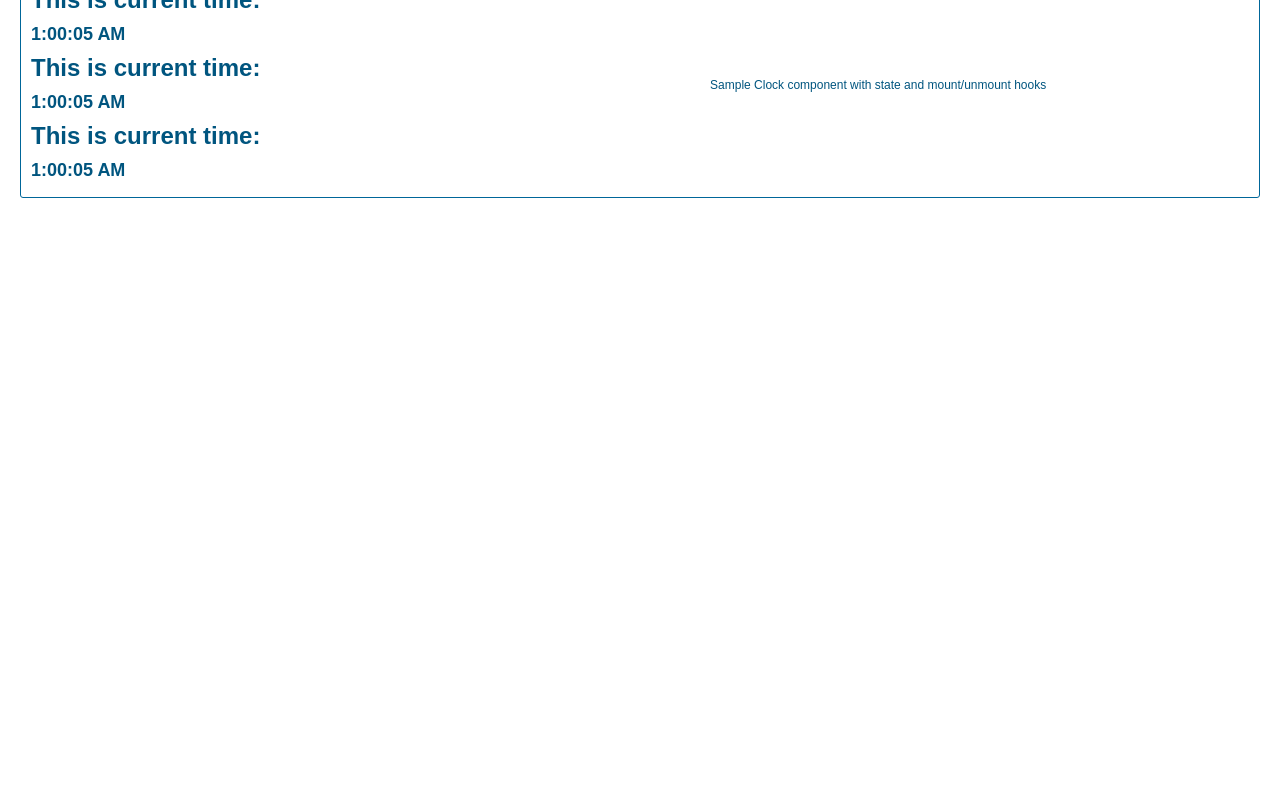
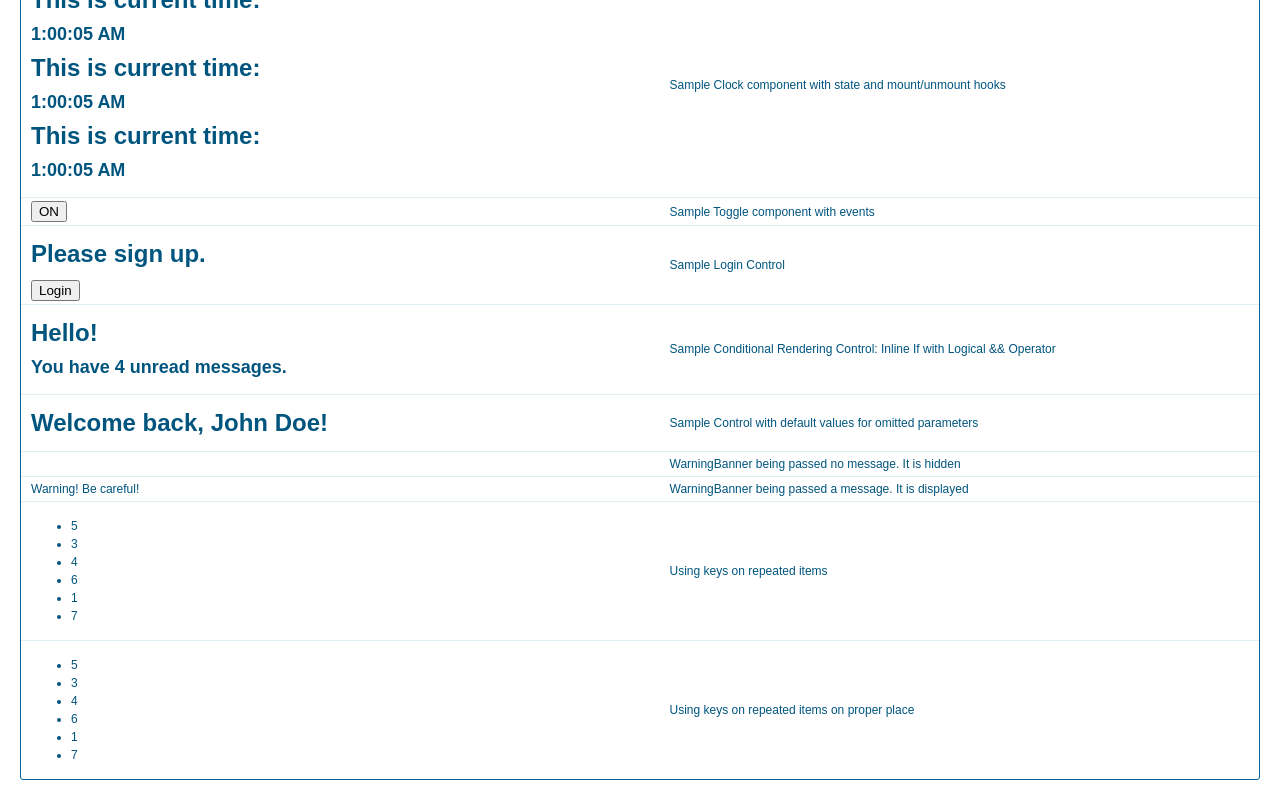
Before and after one commit to nagor/react-sandbox, a React (Create React App) app: page / in a window 1280 px wide. Shown: the part 391-1191 px from the top of the page. Before the commit the page ends 800 px from the top, so only its background shows below. Built offline with nearby package versions, Linux system fonts and the light colour scheme.

Commit message:
Added some examples of usage

```diff
--- a/src/App.js
+++ b/src/App.js
@@ -3,6 +3,13 @@ import logo from './logo.svg';
 import ComponentUsingClass from './components/component-using-class';
 import { Pane } from './components/component-using-function';
 import Clock from './components/clock';
+import Toggle from './components/toggle';
+import SomeAliasForLoginControl from './components/login-control';
+import { Mailbox } from './components/mailbox';
+import { Greeting } from './components/greeting';
+import { WarningBanner } from './components/warning-banner';
+import { NumberList } from './components/numbers-list';
+import { NumberList as NumberListItems } from './components/numbers-list-items';
 import './App.css';
 
 class App extends Component {
@@ -37,6 +44,54 @@ class App extends Component {
                   </td>
                   <td>Sample Clock component with state and mount/unmount hooks</td>
                 </tr>
+                <tr>
+                  <td>
+                    <Toggle />
+                  </td>
+                  <td>Sample Toggle component with events</td>
+                </tr>
+                <tr>
+                  <td>
+                    <SomeAliasForLoginControl />
+                  </td>
+                  <td>Sample Login Control</td>
+                </tr>
+                <tr>
+                  <td>
+                    <Mailbox unreadMessages={['some', 'unread', 'messages', 'array']}/>
+                  </td>
+                  <td>Sample Conditional Rendering Control: Inline If with Logical && Operator</td>
+                </tr>
+                <tr>
+                  <td>
+                    <Greeting isLoggedIn={true} />
+                  </td>
+                  <td>Sample Control with default values for omitted parameters</td>
+                </tr>
+                <tr>
+                  <td>
+                    <WarningBanner />
+                  </td>
+                  <td>WarningBanner being passed no message. It is hidden</td>
+                </tr>
+                <tr>
+                  <td>
+                    <WarningBanner warn={'Be careful!'} />
+                  </td>
+                  <td>WarningBanner being passed a message. It is displayed</td>
+                </tr>
+                <tr>
+                  <td>
+                    <NumberList numbers={[5, 3, 4, 6, 1, 7]} />
+                  </td>
+                  <td>Using keys on repeated items</td>
+                </tr>
+                <tr>
+                  <td>
+                    <NumberListItems numbers={[5, 3, 4, 6, 1, 7]} />
+                  </td>
+                  <td>Using keys on repeated items on proper place</td>
+                </tr>
               </tbody>
             </table>
           </div>
--- /dev/null
+++ b/src/components/greeting.js
@@ -0,0 +1,16 @@
+import React from 'react';
+
+function UserGreeting({name}) {
+    return <h1>Welcome back, {name}!</h1>;
+}
+
+function GuestGreeting(props) {
+    return <h1>Please sign up.</h1>;
+}
+
+export function Greeting({ isLoggedIn = false, name = 'John Doe' }) {
+    if (isLoggedIn) {
+        return <UserGreeting name={name}/>;
+    }
+    return <GuestGreeting />;
+}
--- /dev/null
+++ b/src/components/login-control.js
@@ -0,0 +1,59 @@
+import React, { Component } from 'react';
+import { Greeting } from './greeting';
+
+function LoginButton(props) {
+    return (
+        <button onClick={props.onClick}>
+            Login
+        </button>
+    );
+}
+
+function LogoutButton(props) {
+    return (
+        <button onClick={props.onClick}>
+            Logout
+        </button>
+    );
+}
+
+
+class LoginControl extends Component {
+  constructor(props) {
+    super(props);
+    this.handleLoginClick = this.handleLoginClick.bind(this);
+    this.handleLogoutClick = this.handleLogoutClick.bind(this);
+    this.state = {isLoggedIn: false};
+  }
+
+  handleLoginClick() {
+    this.setState({isLoggedIn: true});
+  }
+
+  handleLogoutClick() {
+    this.setState({isLoggedIn: false});
+  }
+
+  render() {
+    const isLoggedIn = this.state.isLoggedIn;
+
+    let button = null;
+    if (isLoggedIn) {
+      button = <LogoutButton onClick={this.handleLogoutClick} />;
+    } else {
+      button = <LoginButton onClick={this.handleLoginClick} />;
+    }
+
+    return (
+      <div>
+        <Greeting isLoggedIn={isLoggedIn} />
+        {button}
+      </div>
+    );
+  }
+}
+
+// for Classes seems we cannot use export class Name syntax
+// to be able to assing alias
+// But we might do it directly in the place we import it. See SomeAliasForLoginControl
+export default LoginControl;
--- /dev/null
+++ b/src/components/mailbox.js
@@ -0,0 +1,16 @@
+import React from 'react';
+
+/** Mailbox: props.unreadMessages = [] */
+export function Mailbox(props) {
+  const unreadMessages = props.unreadMessages;
+  return (
+    <div>
+      <h1>Hello!</h1>
+      {unreadMessages.length > 0 &&
+        <h2>
+          You have {unreadMessages.length} unread messages.
+        </h2>
+      }
+    </div>
+  );
+}
--- /dev/null
+++ b/src/components/numbers-list-items.js
@@ -0,0 +1,25 @@
+import React from 'react';
+
+// Keys only make sense in the context of the surrounding array.
+// For example, if you extract a ListItem component, you should
+// keep the key on the < ListItem /> elements in the array rather
+// than on the root < li > element in the ListItem itself.
+
+function ListItem(props) {
+  // Correct! There is no need to specify the key here:
+  return <li>{props.value}</li>;
+}
+
+export function NumberList(props) {
+  const numbers = props.numbers;
+  const listItems = numbers.map((number) =>
+    // Correct! Key should be specified inside the array.
+    <ListItem key={number.toString()}
+              value={number} />
+  );
+  return (
+    <ul>
+      {listItems}
+    </ul>
+  );
+}
--- /dev/null
+++ b/src/components/numbers-list.js
@@ -0,0 +1,20 @@
+import React from 'react';
+
+export function NumberList(props) {
+    const numbers = props.numbers;
+    const listItems = numbers.map((number) =>
+        // This key is required. Should be a unique string attribute for repeated items
+        // In ths particular case key should be unique in boundaries of ul for each li
+        // This is required by React to be able to rerender lis' properly when list gets ordered
+        // or some new items being passed or removed
+        // "Keys help React identify which items have changed, are added, or are removed.
+        // Keys should be given to the elements inside the array to give the elements a stable identity.
+        // The best way to pick a key is to use a string that uniquely identifies a list item among its siblings."
+        <li key={number.toString()}>
+            {number}
+        </li>
+    );
+    return (
+        <ul>{listItems}</ul>
+    );
+}
--- /dev/null
+++ b/src/components/toggle.js
@@ -0,0 +1,45 @@
+import React, { Component } from 'react';
+
+class Toggle extends Component {
+    constructor(props) {
+        super(props);
+        this.state = { isToggleOn: true };
+
+        // 1. This binding is necessary to make `this` work in the callback.
+        // Should be performed in constructor
+        // this.handleClick = this.handleClick.bind(this);
+
+        // 2. Or you may go with experimental property initializer syntax
+        // This syntax ensures `this` is bound within handleClick.
+        // Warning: this is *experimental* syntax.
+        // handleClick = () => {
+        //    console.log('this is:', this);
+        // }
+
+        // 3. Or you may use arrow function when calling callback in the template.
+        // Like used in this particular case
+        // However, React's team recommends to use one 1 or 2:
+
+        // "The problem with this syntax is that a different callback is created each time
+        // the LoggingButton renders.In most cases, this is fine. However, if this callback
+        // is passed as a prop to lower components, those components might do an extra re- rendering.
+        // We generally recommend binding in the constructor or using the property initializer syntax,
+        // to avoid this sort of performance problem."
+    }
+
+    handleClick(e) { // e is SynteticEvent. See React's docs
+        this.setState(prevState => ({
+            isToggleOn: !prevState.isToggleOn
+        }));
+    }
+
+    render() {
+        return (
+            <button onClick={(e) => this.handleClick(e)}>
+                {this.state.isToggleOn ? 'ON' : 'OFF'}
+            </button>
+        );
+    }
+}
+
+export default Toggle;
--- /dev/null
+++ b/src/components/warning-banner.js
@@ -0,0 +1,14 @@
+import React from 'react';
+
+export function WarningBanner(props) {
+    if (!props.warn) {
+        // return null to not render the component
+        return null;
+    }
+
+    return (
+        <div className="warning">
+            Warning! {props.warn}
+    </div>
+    );
+}
```
